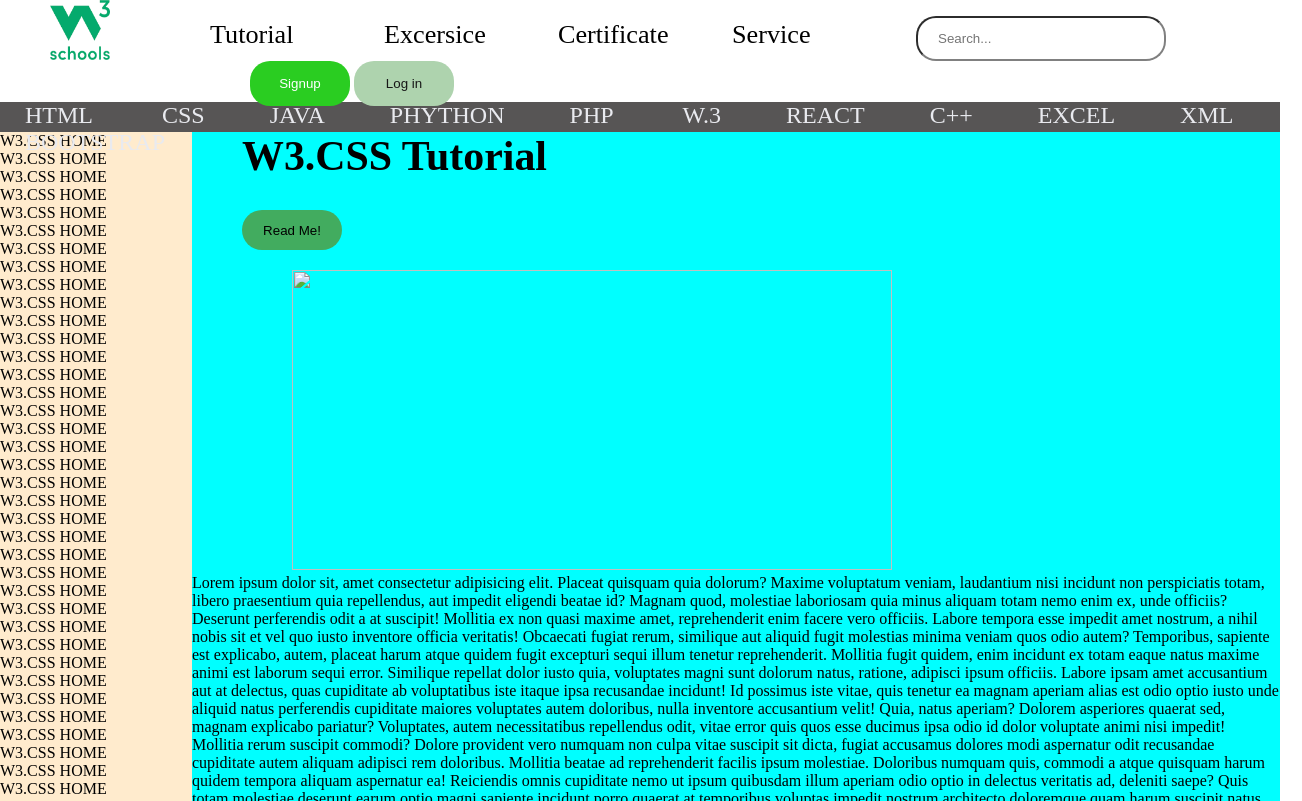
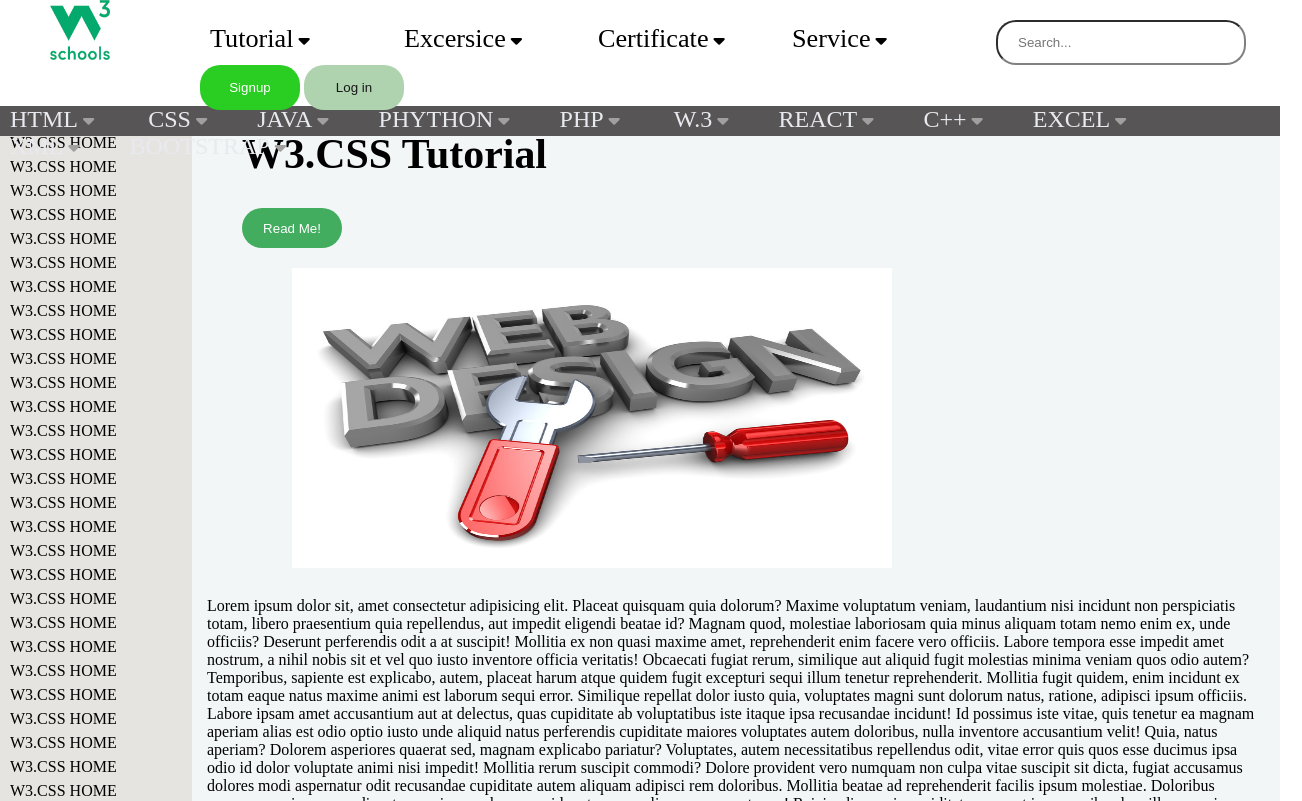
Before and after one commit to abdulghaniag/w3-school, a plain HTML site: page index.html in a window 1280 px wide. Shown: the top 801 px of the page, 1302 px wide, since content can reach past the window. Drawn offline with Linux system fonts and the light colour scheme.

Commit message:
assignment done

```diff
--- a/index.html
+++ b/index.html
@@ -4,6 +4,7 @@
     <meta charset="UTF-8">
     <meta name="viewport" content="width=device-width, initial-scale=1.0">
     <title>Document</title>
+    <link rel="stylesheet" href="https://cdnjs.cloudflare.com/ajax/libs/font-awesome/6.7.2/css/all.min.css" integrity="sha512-Evv84Mr4kqVGRNSgIGL/F/aIDqQb7xQ2vcrdIwxfjThSH8CSR7PBEakCr51Ck+w+/U6swU2Im1vVX0SVk9ABhg==" crossorigin="anonymous" referrerpolicy="no-referrer" />
     <style>
 
 *{
@@ -11,35 +12,14 @@
     padding: 0;
     box-sizing: border-box;
 }
-        li{
-            display: inline-block;
-            margin-left: 50px;
-            font-size: 2cap;
-            width: 90px;
-            height: 40px;
-            padding-top: 10px;
-            padding-left: 10px;
-        }
-        ul{
-            margin-left: 50px;
-        /* border: 2px  solid salmon; */
-        width: 80%;
-        height: 50px;
-            display: inline-block;
-
-        } */
-
-
-
+*/
 .nav{
     width: 100%;
     height: 100px;
-    /* background-color: aqua; */
-    /* border: 3px solid goldenrod; */
     display: inline-block;
 }
 .nav ul{
-    /* background-color: aqua; */
+    /* background-color: rgb(4, 0, 255); */
     margin-left: 150px;
         width: 90%;
         height: 60px;
@@ -47,19 +27,18 @@
 
 }
 .nav li{
-    display: inline-block;
+           display: inline-block;
             margin-left: 50px;
             font-size: 2.5cap;
-            width: 120px;
-            height: 40px;
+            width: 140px;
+            height: 50px;
             padding-top: 10px;
             padding-left: 10px;
+            /* background-color: aqua; */
 }
-.logo{
-    /* background-color: bisque; */
-    width: 60px;
-    height: 60px;
-
+.nav i{
+    font-size: large;
+    padding-left: 5px;
 }
 .logo img{
     margin-left: 50px;
@@ -92,7 +71,7 @@
             width: 100px;
             height: 45px;
             border-radius: 20px;
-            margin-left: 100px;
+            margin-left: 50px;
         }
 .in{
          border-radius: 20px;
@@ -115,7 +94,7 @@
       li:hover{
         background-color: rgb(38, 142, 38);
         color: white;
-        width: 120px;
+        width: 140px;
     cursor: pointer;
 
      }
@@ -133,7 +112,12 @@
 }
 .nav2 h2{
     font-weight: lighter;
-    margin-left: 25px;
+    margin-left: 10px;
+}
+.nav2 i{
+    font-size: large;
+    padding-left: 5px;
+    color: rgb(162, 159, 159);
 }
 .nav2 h2:hover{
 background-color: rgb(19, 19, 19);
@@ -151,22 +135,40 @@
     color: black;
 }
 .left{
+    margin-top: 110px;
     display: inline-block;
     width: 15%;
     height: 100vh;
-    background-color: blanchedalmond;
+    background-color: rgb(230, 228, 224);
+    overflow-y: scroll;
+
+}
+.left p{
+    padding-left: 10px;
+    width: 210px;
+    height: 24px;
+    /* background-color: aqua; */
+
+}
+.left p:hover{
+    background-color: rgb(183, 176, 176);
+}
+.left p:hover{
+    cursor: pointer;
 
 }
 
 .right{
-
+    margin-top: 110px;
+    overflow-y: scroll;
     float: right;
     width: 85%;
     height: 100vh;
     display: inline-block;
-    background-color: aqua;
+    background-color: rgb(242, 246, 246);
 }
 .right h2{
+    padding-top: 20px;
     font-size: 4cap;
     margin-left: 50px;
 }
@@ -178,6 +180,15 @@
     border-radius: 25px;
     margin-left: 50px;
     margin-top: 30px;
+    color: white;
+}
+.read:hover{
+    cursor: pointer;
+    background-color: green;
+}
+.right h2:hover{
+    cursor: pointer;
+    color: rgb(177, 181, 185);
 }
 .right img{
     margin-top: 20px;
@@ -185,29 +196,46 @@
 height: 300px;
 margin-left: 100px;
 }
+.right img:hover{
+    cursor: pointer;
+}
+.right p{
+    margin-top: 10px;
+    padding: 15px;
 
+}
+.subnav{
+    /* background-color: aquamarine; */
+    position: fixed;
+top: 0;
+background-color: white;
+width: 100%;
+
+}
     </style>
 </head>
 <body>
+    <div class="subnav">
     <div class="nav">
         <div class="logo">
-        <img src="img/school logo.png" alt="" width="100px" height="100px">
+        <img src="img/school logo.png" alt=""  class="logo">
     </div>
     <div class="navicon">
         <ul>
-        <li>Tutorial</li>
-        <li>Excersice</li>
-        <li>Certificate</li>
-        <li>Service</li>
+        <li>Tutorial<i class="fa-solid fa-caret-down"></i></li>
+        <li>Excersice<i class="fa-solid fa-caret-down"></i></li>
+        <li>Certificate<i class="fa-solid fa-caret-down"></i></li>
+        <li>Service<i class="fa-solid fa-caret-down"></i></li>
         <input type="text" name="" id="" placeholder="Search...">
         <button class="up">Signup</button>
         <button class="in">Log in</button>
       </ul>
     </div>
     </div>
+
     <div class="allnav">
     <div class="nav2">
-        <h2>HTML</h2>
+        <h2>HTML<i class="fa-solid fa-caret-down"></i></h2>
 <div class="drop">
     <p>html</p>
     <p>html</p>
@@ -221,7 +249,7 @@
 
 
 <div class="nav2">
-    <h2>CSS</h2>
+    <h2>CSS<i class="fa-solid fa-caret-down"></i></h2>
 <div class="drop">
 <p>Css</p>
 <p>Css</p>
@@ -230,7 +258,7 @@
 <p>Css</p>
 </div>
 </div><div class="nav2">
-    <h2>JAVA</h2>
+    <h2>JAVA<i class="fa-solid fa-caret-down"></i></h2>
 <div class="drop">
 <p>Java</p>
 <p>Java</p>
@@ -239,7 +267,7 @@
 <p>Java</p>
 </div>
 </div><div class="nav2">
-    <h2>PHYTHON</h2>
+    <h2>PHYTHON<i class="fa-solid fa-caret-down"></i></h2>
 <div class="drop">
 <p>Phython</p>
 <p>Phython</p>
@@ -248,7 +276,7 @@
 <p>Phython</p>
 </div>
 </div><div class="nav2">
-    <h2>PHP</h2>
+    <h2>PHP<i class="fa-solid fa-caret-down"></i></h2>
 <div class="drop">
 <p>Php</p>
 <p>Php</p>
@@ -258,7 +286,7 @@
 </div>
 </div>
 <div class="nav2">
-    <h2>W.3</h2>
+    <h2>W.3<i class="fa-solid fa-caret-down"></i></h2>
 <div class="drop">
 <p>W.3</p>
 <p>W.3</p>
@@ -267,7 +295,7 @@
 <p>W.3</p>
 </div>
 </div><div class="nav2">
-    <h2>REACT</h2>
+    <h2>REACT<i class="fa-solid fa-caret-down"></i></h2>
 <div class="drop">
 <p>React</p>
 <p>React</p>
@@ -276,7 +304,7 @@
 <p>React</p>
 </div>
 </div><div class="nav2">
-    <h2>C++</h2>
+    <h2>C++<i class="fa-solid fa-caret-down"></i></h2>
 <div class="drop">
 <p>C++</p>
 <p>C++</p>
@@ -285,7 +313,7 @@
 <p>C++</p>
 </div>
 </div><div class="nav2">
-    <h2>EXCEL</h2>
+    <h2>EXCEL<i class="fa-solid fa-caret-down"></i></h2>
 <div class="drop">
 <p>Excel</p>
 <p>Excel</p>
@@ -294,7 +322,7 @@
 <p>Excel</p>
 </div>
 </div><div class="nav2">
-    <h2>XML</h2>
+    <h2>XML<i class="fa-solid fa-caret-down"></i></h2>
 <div class="drop">
 <p>Xml</p>
 <p>Xml</p>
@@ -303,13 +331,14 @@
 <p>Xml</p>
 </div>
 </div><div class="nav2">
-    <h2>BOOTSTRAP</h2>
+    <h2>BOOTSTRAP<i class="fa-solid fa-caret-down"></i></h2>
 <div class="drop">
 <p>Bootstrap</p>
 <p>Bootstrap</p>
 <p>Bootstrap</p>
 <p>Bootstrap</p>
 <p>Bootstrap</p>
+</div>
 </div>
 </div>
 </div>
@@ -377,7 +406,7 @@
     <h2>W3.CSS Tutorial</h2>
     <button class="read">Read Me!</button>
     <br>
-    <img src="img/images" alt="">
+    <img src="img/web.jpg" alt="">
     <p>Lorem ipsum dolor sit, amet consectetur adipisicing elit. Placeat quisquam quia dolorum? Maxime voluptatum veniam, laudantium nisi incidunt non perspiciatis totam, libero praesentium quia repellendus, aut impedit eligendi beatae id?
     Magnam quod, molestiae laboriosam quia minus aliquam totam nemo enim ex, unde officiis? Deserunt perferendis odit a at suscipit! Mollitia ex non quasi maxime amet, reprehenderit enim facere vero officiis.
     Labore tempora esse impedit amet nostrum, a nihil nobis sit et vel quo iusto inventore officia veritatis! Obcaecati fugiat rerum, similique aut aliquid fugit molestias minima veniam quos odio autem?
@@ -394,12 +423,7 @@
     A modi eos laborum numquam. Nulla officiis sunt culpa voluptatum harum odio expedita earum explicabo temporibus rem omnis repellat iusto, sapiente, laudantium dolorum dignissimos exercitationem velit? Ipsum earum laborum deserunt!
     Corporis quas numquam vel, iste hic corrupti atque cupiditate placeat obcaecati nostrum aperiam voluptas dolorum rem fugit? Nam eum ratione, consectetur provident accusantium voluptatum tempora veniam! Libero saepe iure corrupti.
     Iste aliquid quis quibusdam quae nobis nesciunt quisquam dignissimos minus, sunt, totam deleniti impedit vitae velit quia esse ab libero minima commodi quasi omnis recusandae. Harum a iusto corrupti amet!
-    Nemo hic assumenda harum porro, in velit tempora eveniet! Voluptate libero sit maiores nulla tempora! Soluta animi, veritatis quasi recusandae quae quo tenetur odit doloribus libero omnis vitae reiciendis illum.
-    Consectetur dolorem saepe cupiditate ducimus odio minima eum consequuntur magni debitis quam recusandae in ut, aperiam incidunt atque culpa sint voluptas perspiciatis tempora provident sunt nostrum! Fuga recusandae a molestias.
-    Voluptates perspiciatis delectus necessitatibus nulla temporibus atque adipisci itaque nesciunt, rem sint. Officia maxime aperiam tempora sequi saepe sint, est autem porro ut! Quia, consequatur eligendi ut molestias itaque praesentium!
-    Quam cupiditate est dicta ratione? Eius harum similique, numquam cum excepturi ab exercitationem assumenda dicta recusandae minima! Officiis, dolorum nihil recusandae voluptate animi aliquam quod, modi repudiandae, nam et similique?
-    Similique incidunt inventore molestiae illo quisquam libero rerum a molestias rem, qui repellendus impedit sapiente consectetur eveniet? Accusantium error est dolores minima ex omnis cumque nihil quibusdam illo sapiente. Similique.
-    Mollitia accusantium non voluptatum repellendus commodi asperiores magni amet inventore quae labore tempore corrupti, reprehenderit illum alias laboriosam soluta, ex quis possimus nobis. Quidem possimus nihil amet saepe soluta dicta.
+    Nemo hic assumentium non voluptatum repellendus commodi asperiores magni amet inventore quae labore tempore corrupti, reprehenderit illum alias laboriosam soluta, ex quis possimus nobis. Quidem possimus nihil amet saepe soluta dicta.
     Expedita sapiente distinctio delectus odit deleniti optio in exercitationem, assumenda velit unde. Voluptatem eligendi minima corrupti delectus eius excepturi incidunt quia odit recusandae, blanditiis earum unde exercitationem necessitatibus! Quasi, fugiat.
     Expedita, recusandae odio dolorum iste, officiis ad deserunt impedit repellendus fuga numquam vero explicabo aliquid! Officia, sit illum laborum debitis eius aperiam voluptas quisquam modi suscipit fuga, cum nemo ipsa.
     Laborum non aliquam explicabo, veritatis pariatur, soluta similique corrupti saepe magnam dolore porro asperiores sunt quas cumque laboriosam facere, quae qui. Debitis modi ut perspiciatis autem est sed exercitationem. Cumque.
```
Also changed, not shown: img/web.jpg (added).
